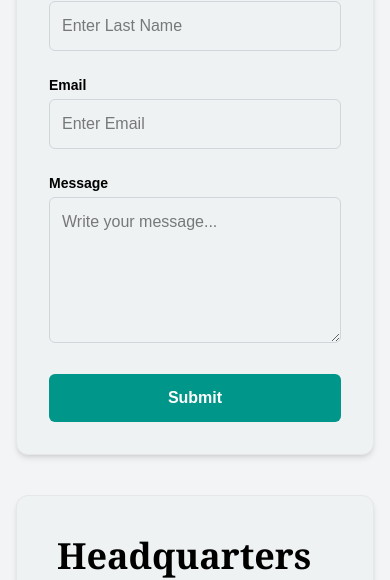
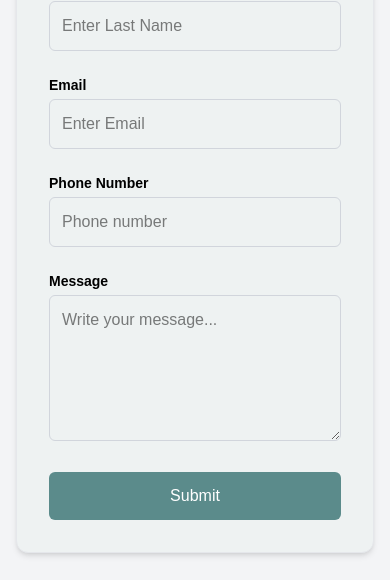
Before and after one commit to Ayush919/the-real-state, a Next.js app: page /contact in a window 390 px wide. Shown: the part 658-1238 px from the top of the page. Built offline with nearby package versions, Linux system fonts and the light colour scheme.

Commit message:
Refactor ContactForm with phone input and styling

```diff
--- a/src/app/contact/ContactForm.jsx
+++ b/src/app/contact/ContactForm.jsx
@@ -1,6 +1,6 @@
 "use client";
 
-import { useState } from "react";
+import {useState} from "react";
 import {toast} from "react-toastify";
 
 export default function ContactForm() {
@@ -8,25 +8,26 @@ export default function ContactForm() {
         firstName: "",
         lastName: "",
         email: "",
+        phone: "",
         message: "",
     });
+    const [isLoading, setIsLoading] = useState(false);
 
     const handleChange = (e) => {
-        const { name, value } = e.target;
-        setFormData((prev) => ({ ...prev, [name]: value }));
+        const {name, value} = e.target;
+        setFormData((prev) => ({...prev, [name]: value}));
     };
 
     const handleSubmit = async (e) => {
         e.preventDefault();
-
+        setIsLoading(true);
         try {
             const formBody = new URLSearchParams();
             Object.entries(formData).forEach(([key, value]) => {
                 formBody.append(key, value);
             });
-            console.log("NEXT_PUBLIC_EMAIL_ID :: ",process.env.NEXT_PUBLIC_EMAIL_ID)
 
-            const res = await fetch(`https://formsubmit.co/ajax/${process.env.NEXT_PUBLIC_EMAIL_ID}`, {
+            const res = await fetch(`https://formsubmit.co/ajax/${process.env.EMAIL_ID}`, {
                 method: "POST",
                 headers: {
                     "Content-Type": "application/x-www-form-urlencoded",
@@ -41,6 +42,7 @@ export default function ContactForm() {
                     lastName: "",
                     email: "",
                     message: "",
+                    phone: "",
                 });
             } else {
                 toast.error("Failed to send message. Please try again!");
@@ -48,6 +50,8 @@ export default function ContactForm() {
         } catch (error) {
             console.error(error);
             toast.error("An unexpected error occurred.");
+        } finally {
+            setIsLoading(false);
         }
     };
 
@@ -83,6 +87,7 @@ export default function ContactForm() {
                                 />
                             </div>
                         </div>
+                        <div className="grid grid-cols-1 md:grid-cols-2 gap-6">
                             <div>
                                 <label className="block text-sm font-semibold mb-1">Email</label>
                                 <input
@@ -94,6 +99,19 @@ export default function ContactForm() {
                                     onChange={handleChange}
                                     required
                                 />
+                            </div>
+                            <div>
+                                <label className="block text-sm font-semibold mb-1">Phone Number</label>
+                                <input
+                                    type="tel"
+                                    name="phone"
+                                    className="w-full p-3 border border-gray-300 rounded-md"
+                                    placeholder="Phone number"
+                                    value={formData.phone}
+                                    onChange={handleChange}
+                                    required
+                                />
+                            </div>
                         </div>
                         <div>
                             <label className="block text-sm font-semibold mb-1">Message</label>
@@ -109,9 +127,32 @@ export default function ContactForm() {
                         </div>
                         <button
                             type="submit"
-                            className="w-full bg-teal-600 hover:bg-teal-700 text-white font-semibold py-3 rounded-md"
+                            disabled={isLoading}
+                            className={`w-full mt-6 bg-[#5B8B8B] text-white font-medium py-3 rounded-md hover:opacity-90 flex justify-center items-center ${isLoading ? "opacity-70 cursor-not-allowed" : "cursor-pointer"} `}
                         >
-                            Submit
+                            {isLoading ? (
+                                <svg
+                                    className="animate-spin h-5 w-5 mr-2 text-white"
+                                    xmlns="http://www.w3.org/2000/svg"
+                                    fill="none"
+                                    viewBox="0 0 24 24"
+                                >
+                                    <circle
+                                        className="opacity-25"
+                                        cx="12"
+                                        cy="12"
+                                        r="10"
+                                        stroke="currentColor"
+                                        strokeWidth="4"
+                                    ></circle>
+                                    <path
+                                        className="opacity-75"
+                                        fill="currentColor"
+                                        d="M4 12a8 8 0 018-8v4a4 4 0 00-4 4H4z"
+                                    ></path>
+                                </svg>
+                            ) : null}
+                            {isLoading ? "Submitting..." : "Submit"}
                         </button>
                     </form>
                 </div>
```
Lines whose indentation alone changed are shown as unchanged.
